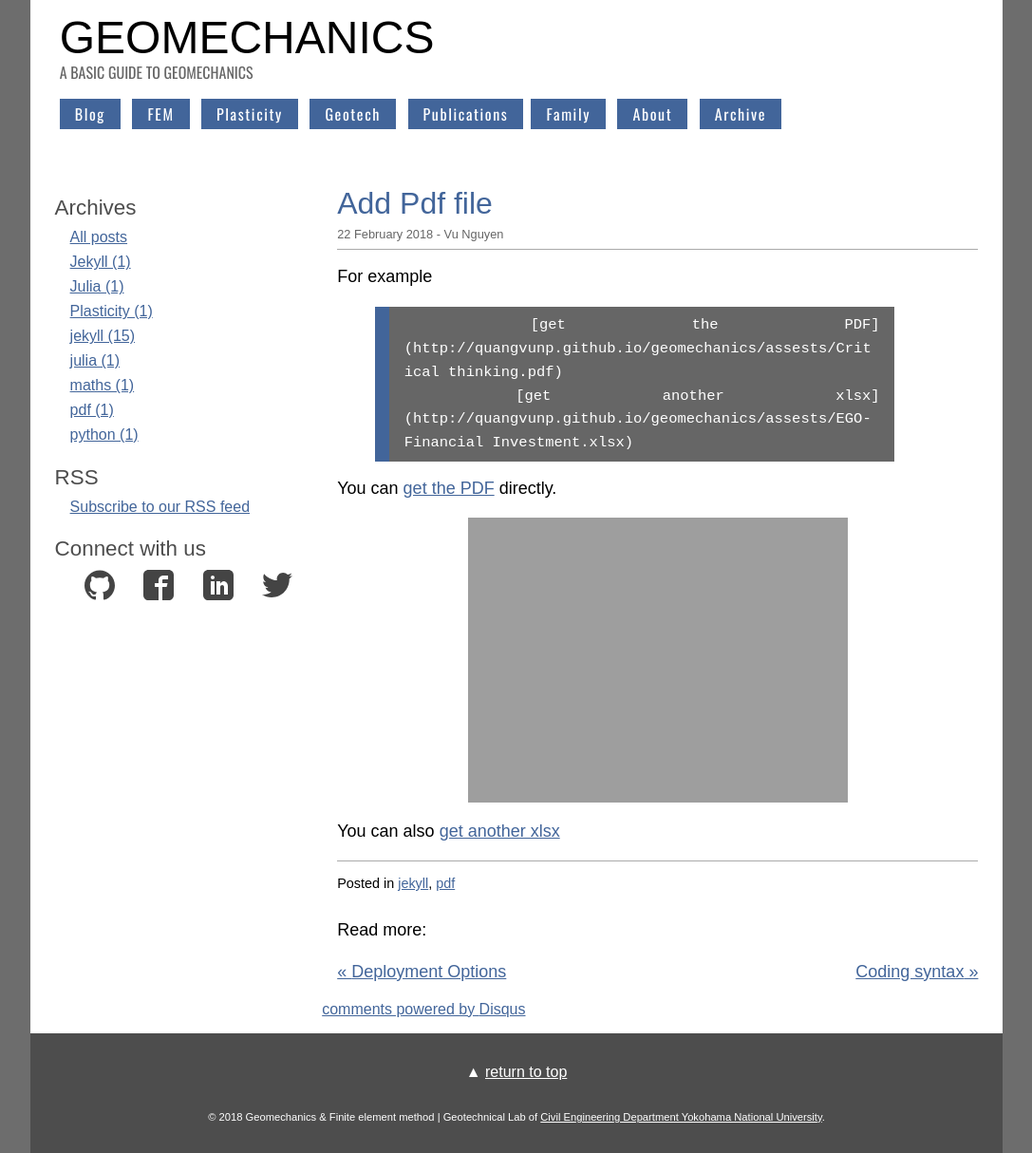
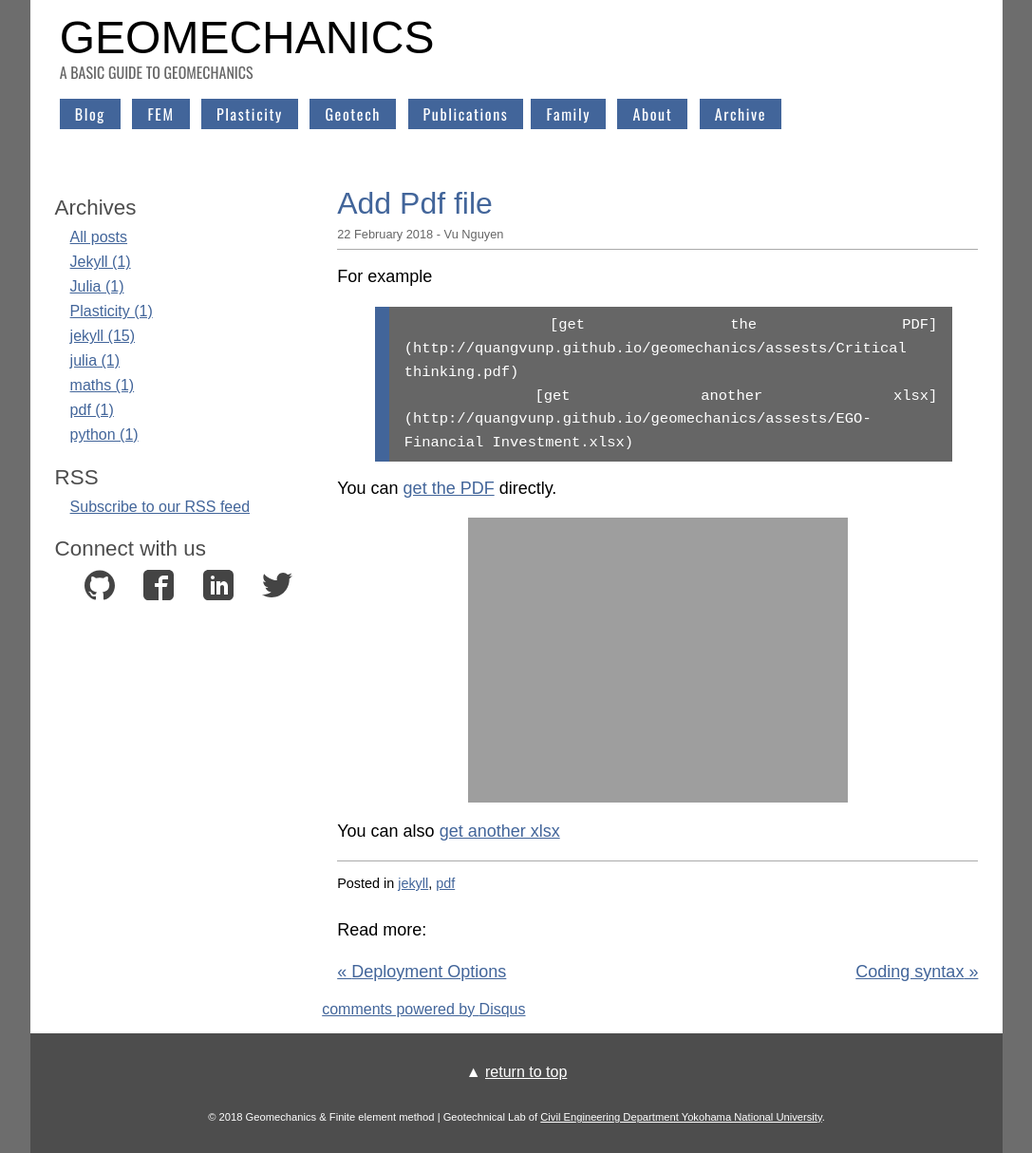
Before and after one commit to quangvunp/geomechanics, a Jekyll site: the page built from _posts/2018-02-22-add-pdf-files.md, in a window 1280 px wide. Shown: the whole page at 95% size, without its empty margins (96-1183 px from the left). Built offline with Jekyll 4.4.1, drawn with Linux system fonts in a browser that asks for light colours; comment, search, counter and statistics services are not loaded.

Commit message:
Update syntax-highlighting.scss

```diff
--- a/css/syntax-highlighting.scss
+++ b/css/syntax-highlighting.scss
@@ -1,7 +1,7 @@
 ---
 ---
 
-.highlight  {font: 85% 'Consolas', Georgia, serif; width:90%}
+.highlight  {font: 85% 'Consolas', Georgia, serif; width:100%}
 
 .highlight {
 
```
